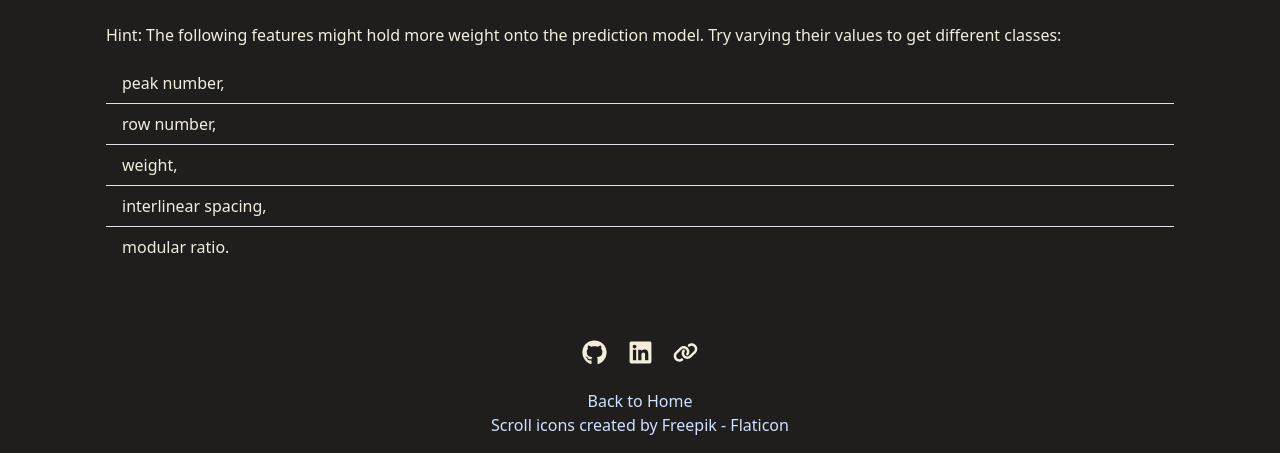
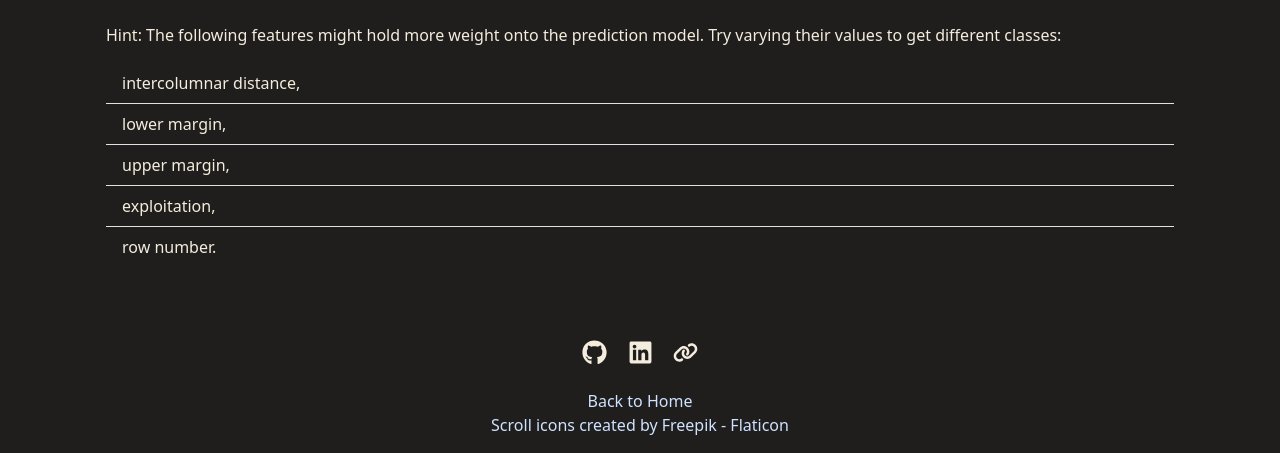
Before and after one commit to atinyshrimp/Data-Analysis-Project, a Flask app: template templates/prediction_result.html in a window 1280 px wide. Shown: the part 667-1120 px from the top of the page. Run offline with Flask 3, Linux system fonts and the light colour scheme; the template is opened without the code that fills it, so the values that code supplies are empty.

Commit message:
Corrected HTML pages

```diff
--- a/templates/index.html
+++ b/templates/index.html
@@ -37,7 +37,7 @@
         </div>
 
         <form class="container-lg pb-2" action="/prediction_result" method="POST" target="_blank">
-            <p class="display-5 pt-5 pb-3">Enter Manuscript Features for Writer Identification</p>
+            <p class="display-5 pt-5 pb-3">Enter Manuscript Features for Copyist Identification</p>
             <div class="mb-4">
                 <label for="distance" class="form-label">Intercolumnar Distance</label>
                 <input type="number" step="0.1" class="form-control" id="distance" name="intercolumnar distance" value="120.2">
--- a/templates/prediction_result.html
+++ b/templates/prediction_result.html
@@ -24,11 +24,11 @@
                 <br>
                 <p class="fw-lighter">Hint: The following features might hold more weight onto the prediction model. Try varying their values to get different classes:</p>
                 <ul class="list-group list-group-flush text-body-secondary">
-                    <li class="list-group-item fw-lighter" style="background-color: #1f1e1c; color: #f4edde;">peak number,</li>
-                    <li class="list-group-item fw-lighter" style="background-color: #1f1e1c; color: #f4edde;">row number,</li>
-                    <li class="list-group-item fw-lighter" style="background-color: #1f1e1c; color: #f4edde;">weight,</li>
-                    <li class="list-group-item fw-lighter" style="background-color: #1f1e1c; color: #f4edde;">interlinear spacing,</li>
-                    <li class="list-group-item fw-lighter" style="background-color: #1f1e1c; color: #f4edde;">modular ratio.</li>
+                    <li class="list-group-item fw-lighter" style="background-color: #1f1e1c; color: #f4edde;">intercolumnar distance,</li>
+                    <li class="list-group-item fw-lighter" style="background-color: #1f1e1c; color: #f4edde;">lower margin,</li>
+                    <li class="list-group-item fw-lighter" style="background-color: #1f1e1c; color: #f4edde;">upper margin,</li>
+                    <li class="list-group-item fw-lighter" style="background-color: #1f1e1c; color: #f4edde;">exploitation,</li>
+                    <li class="list-group-item fw-lighter" style="background-color: #1f1e1c; color: #f4edde;">row number.</li>
                 </ul>
             </div>
         </div>
```
